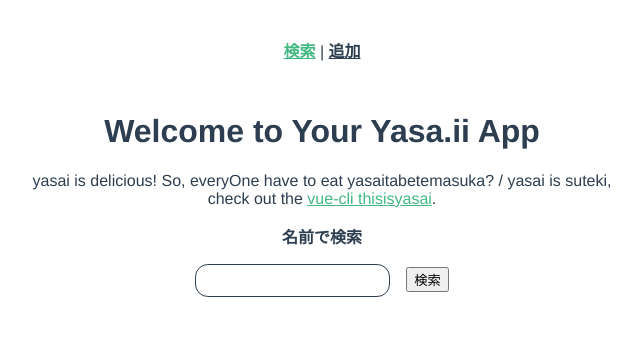
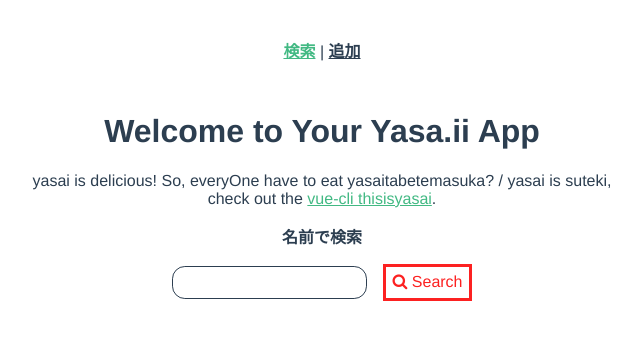
Before and after one commit to n-ohama/yasai, a Vue app: page / in a window 1280 px wide. Shown: the top 340 px of the page, without its empty margins (318-959 px from the left). Built offline with nearby package versions, Linux system fonts and the light colour scheme.

Commit message:
ボタンを変えた

```diff
--- a/public/index.html
+++ b/public/index.html
@@ -3,6 +3,7 @@
   <head>
     <meta charset="utf-8">
     <meta http-equiv="X-UA-Compatible" content="IE=edge">
+    <link href="//maxcdn.bootstrapcdn.com/font-awesome/4.1.0/css/font-awesome.min.css" rel="stylesheet">
     <!-- <meta name="viewport" content="width=device-width,initial-scale=1.0"> -->
     <!-- <meta name="viewport" content="width=device-width,initial-scale=1.0,minimum-scale=1.0"> -->
     <meta name="viewport" content="width=device-width,initial-scale=1.0,minimum-scale=1.0,maximum-scale=1.0,user-scalable=no">
--- a/src/views/Home.vue
+++ b/src/views/Home.vue
@@ -8,7 +8,8 @@
     </p>
     <label for="search">名前で検索</label>
     <div class="search">
-      <input type="text" id="search" v-model="searchWord"><button @click="search">検索</button>
+      <input type="text" id="search" v-model="searchWord">
+      <a href="#" @click="search"><i class="fa fa-search"></i> Search</a>
     </div>
     <!-- 検索結果エリア -->
     <div class="resultArea" v-show="getVuexResult.name && !isError">
@@ -84,7 +85,7 @@ ul { list-style-type: none; padding: 0; }
 li { display: inline-block; margin: 0 10px; }
 a { color: #42b983; }
 .home > label { display: block; margin-bottom: 1rem; font-weight: bold; }
-.search > button { margin-left: 1rem; }
+.search > a { color: #FC2121; text-decoration: none; margin-left: 1rem; display: inline-block; padding: .4rem; border: 3px solid;}
 #search { padding: .5rem; border: 1px solid #2c3e50; outline: none; border-radius: .8rem; }
 #search:focus { border-color: #42b983; }
 
```
